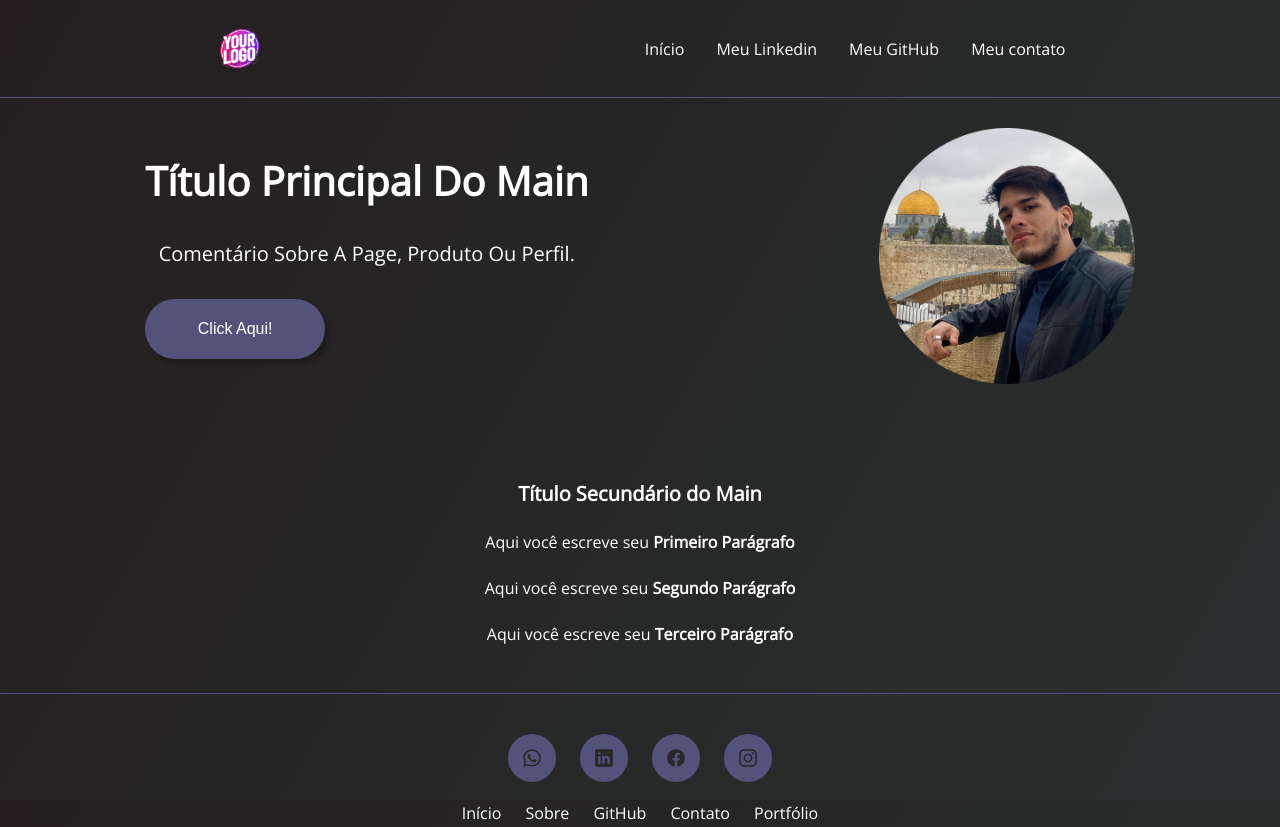
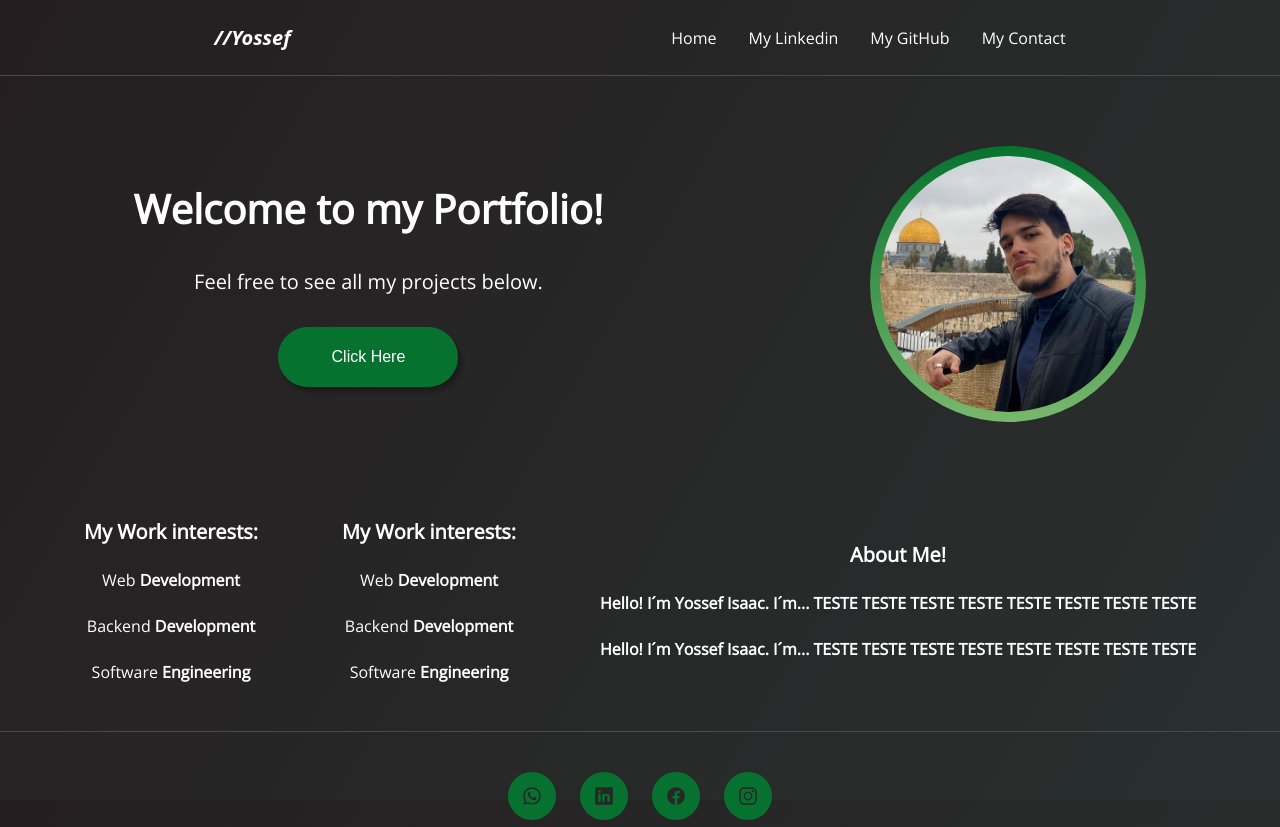
Before and after one commit to yossefisaac/Landing-Page-Portfolio, a plain HTML site: page index.html in a window 1280 px wide. Shown: the top 827 px of the page. Drawn offline with nearby package versions, Linux system fonts and the light colour scheme.

Commit message:
Add files via upload

```diff
--- /dev/null
+++ b/assets/CSS/style.css
@@ -0,0 +1,193 @@
+@import url('https://fonts.googleapis.com/css2?family=Open+Sans:wght@300&family=Roboto:wght@300&display=swap');
+*{
+    margin: 0;
+    padding: 0;
+    box-sizing: inherit;
+    text-decoration: none;
+}
+
+html{
+    height: 100%;
+}
+
+body{
+    background-image: linear-gradient(300deg, #29302f 0, #282c2b 25%, #272727 50%, #262324 75%, #241e20 100%);
+	font-family: 'Open Sans', sans-serif;
+    display: flex;
+    flex-direction: column;
+    min-height: 100%;
+    font-size: 100%;
+}
+
+a{
+    text-decoration: none;
+}
+
+/*CABECALHO DA PAGE*/
+.cabecalho{
+    display: flex;
+    flex-direction: row;
+    align-items: center;
+    justify-content: space-around;
+    padding: 24px;
+}
+.menu-cabecario{
+    display: flex;
+    gap: 32px;
+}
+.menu-cabecalho-item{
+    font-weight: 400;
+    color: #ffffff;
+}
+.menu-cabecalho-item:hover{
+    color: #07722f;
+    transition: 0.5s;
+}
+.cabecalho-nome{
+    font-weight: 400;
+    color: #FFFf;
+    font-family: system-ui, -apple-system, BlinkMacSystemFont, 'Segoe UI', Roboto, Oxygen, Ubuntu, Cantarell, 'Open Sans', 'Helvetica Neue', sans-serif;
+    font-style: italic;
+    font-size: 20px;
+}
+.cabecalho-nome:hover{
+    color: #07722f;
+    animation: 0.5s;
+}
+
+
+/*CONTEUDO DA PAGE*/
+.conteudo{
+    border-top: 0.4px solid #07722f;
+    text-align: center;
+    padding-top: 30px;
+    margin-top: auto;
+    color: #ffffff;
+    margin-bottom: 48px;
+    padding-top: 70px;
+}
+.conteudo-principal{
+    display: flex;
+    flex-direction: row;
+    align-items: center;
+    justify-content: space-around;
+}
+.conteudo-principal-escrito{
+    display: flex;
+    flex-direction: column;
+    align-items: center;
+    gap: 32px;
+}
+.conteudo-principal-escrito-titulo{
+    font-size: 40px;
+    font-weight: 400;
+}
+.conteudo-principal-escrito-subtitulo{
+    font-size: 20px;
+    font-weight: 400;
+}
+.conteudo-principal-escrito-botao{
+    background-color: #07722f;
+    width: 180px;
+    height: 60px;
+    border: none;
+    box-shadow: 4px 5px 4px rgba(0,0,0,0.25);
+    border-radius: 30px;
+    color: #ffffff;
+    font-size: 16px;
+    font-weight: 400;
+
+}
+.conteudo-principal-escrito-botao:hover{
+    background-color: white;
+    color:#52527a;
+    transition: 0.5s;
+}
+.conteudo-principal-imagem{
+    width: 20%;
+    padding: 10px; border-radius: 50%; display: inline-block;
+    background: #07722f;
+    background: -webkit-linear-gradient(#07722f, rgb(121, 184, 109));
+    background: -o-linear-gradient(#07722f, rgb(121, 184, 109));
+    background: -moz-linear-gradient(#07722f, rgb(121, 184, 109));
+    background: linear-gradient(#07722f, rgb(121, 184, 109));
+}
+
+.conteudo-secundario{
+    display: flex;
+    flex-direction: row;
+    align-items: center;
+    justify-content: space-evenly;
+}
+.conteudo-secundario-interesses{
+    display: flex;
+    flex-direction: column;
+    align-items: center;
+    gap: 24px;
+    margin-top: 48px;
+    padding-top: 48px;
+}
+.conteudo-secundario-sobre{
+    display: flex;
+    flex-direction: column;
+    align-items: center;
+    gap: 24px;
+    margin-top: 48px;
+    padding-top: 48px;
+}
+.conteudo-secundario-titulo{
+    font-weight: 400;
+    font-size: 20px;
+}
+.conteudo-secundario-paragrafo{
+    font-weight: 400;
+    font-size: 16px;
+}
+/*RODAPÉ DA PAGE*/
+footer{
+    border-top: 0.4px solid #07722f;
+    text-align: center;
+    text-transform: uppercase;
+    padding-top: 30px;
+    margin-top: auto;
+}
+
+footer li{
+    list-style: none;
+    margin: 10px;
+    display: inline-block;
+}
+
+.icons a{
+    background: #07722f;
+    color: #272727;
+    padding: 14px;
+    font-size: 20px;
+    border-radius: 100%;
+    display: flex;
+}
+.icons a:hover{
+    color: #ffffff;
+    transition: 0.5s;
+}
+
+.menu-rodape a{
+    color: #ffffff;
+    text-transform: capitalize;
+}
+.menu-rodape a:hover{
+    color: #07722f;
+    transition: 0.5s;
+}
+
+.footer-copyright{
+    background-color:#07722f;
+    color: #ffffff;
+    padding: 15px;
+    margin-top: 30px;
+    text-transform: capitalize;
+}
+
+.footer-copyright p{
+    margin-bottom: 0px;
+}
--- a/index.html
+++ b/index.html
@@ -4,8 +4,8 @@
     <meta charset="UTF-8">
     <meta name="viewport" content="width=device-width, initial-scale=1.0">
     <meta name="description" content = "Escreva aqui a descrição da sua Page">
-    <title>Portfolio Page</title>
-    <link rel="stylesheet" href="Estilo.css">
+    <title>Portfolio Page Yossef</title>
+    <link rel="stylesheet" href="./assets/CSS/style.css">
     <!--Ionicons-->
     <script type="module" src="https://unpkg.com/ionicons@5.5.2/dist/ionicons/ionicons.esm.js"></script>
     <!--Google Fonts-->
@@ -14,36 +14,49 @@
     <link href="https://fonts.googleapis.com/css2?family=Open+Sans:wght@300&display=swap" rel="stylesheet">
 </head>
 <body>
-
     <heeader class = "cabecalho"> <!-- Cabeçalho da Page. -->
-        <img href="#" class = "logo-cabecalho" src="https://raw.githubusercontent.com/yossefisaac/Landing-Page-Portfolio/main/images/LOGO%20QUALQUER.png">
+        <a href="index.html" class = cabecalho-nome> <strong>//Yossef</strong></a>
         <nav class = "menu-cabecario">
-            <a href="#" class = "menu-cabecario-item"> Início </a>
-            <a href="#" class = "menu-cabecario-item"> Meu Linkedin </a>
-            <a href="#" class = "menu-cabecario-item"> Meu GitHub </a>
-            <a href="#" class = "menu-cabecario-item"> Meu contato </a>
+            <a href="index.html" class = "menu-cabecalho-item"> Home </a>
+            <a href="https://www.linkedin.com/in/yossef-isaac-de-oliveira-408abb23b/" target="_blank" class = "menu-cabecalho-item"> My Linkedin </a>
+            <a href="https://github.com/yossefisaac"  target="_blank" class = "menu-cabecalho-item"> My GitHub </a>
+            <a href="#" class = "menu-cabecalho-item"> My Contact </a>
         </nav>
     </heeader>
 
     <main class = "conteudo"> <!-- Meio da Page. -->
         <section class = "conteudo-principal">
            <div class = "conteudo-principal-escrito">
-            <h1 class = "conteudo-principal-escrito-titulo"> <strong>Título Principal do Main</strong></h1>
-            <h2 class = "conteudo-principal-escrito-subtitulo">Comentário sobre a page, produto ou perfil.</h2>
-            <button href="#" class = "conteudo-principal-escrito-botao">Click Aqui!</button>
+            <h1 class = "conteudo-principal-escrito-titulo"> <strong>Welcome to my Portfolio!</strong></h1>
+            <h2 class = "conteudo-principal-escrito-subtitulo">Feel free to see all my projects below.</h2>
+            <button href="#" class = "conteudo-principal-escrito-botao">Click Here</button>
            </div>
-           <img class = "conteudo-principal-imagem" src="https://raw.githubusercontent.com/yossefisaac/Landing-Page-Portfolio/main/images/FOTO%20QUALQUER.png">
+            <img class = "conteudo-principal-imagem" src="https://raw.githubusercontent.com/yossefisaac/Landing-Page-Portfolio/main/images/FOTO%20QUALQUER.png">
         </section>
 
         <section class = "conteudo-secundario">
-            <h3 class = "conteudo-secundario-titulo"><strong>Título Secundário do Main</strong></h3>
-            <p class = "conteudo-secundario-paragrafo">Aqui você escreve seu <strong>Primeiro Parágrafo</strong></p>
-            <p class = "conteudo-secundario-paragrafo">Aqui você escreve seu <strong>Segundo Parágrafo</strong></p>
-            <p class = "conteudo-secundario-paragrafo">Aqui você escreve seu <strong>Terceiro Parágrafo</strong></p>
+           <div class = "conteudo-secundario-interesses">
+                <h3 class = "conteudo-secundario-titulo"><strong>My Work interests:</strong></h3>
+                <p class = "conteudo-secundario-paragrafo">Web <strong>Development</strong></p>
+                <p class = "conteudo-secundario-paragrafo">Backend <strong>Development</strong></p>
+                <p class = "conteudo-secundario-paragrafo">Software <strong>Engineering</strong></p>
+           </div>
+           <div class = "conteudo-secundario-interesses">
+                <h3 class = "conteudo-secundario-titulo"><strong>My Work interests:</strong></h3>
+                <p class = "conteudo-secundario-paragrafo">Web <strong>Development</strong></p>
+                <p class = "conteudo-secundario-paragrafo">Backend <strong>Development</strong></p>
+                <p class = "conteudo-secundario-paragrafo">Software <strong>Engineering</strong></p>
+            </div>
+           <div class = "conteudo-secundario-sobre">
+                <h3 class = "conteudo-secundario-titulo"><strong>About Me!</strong></h3>
+                <p class = "conteudo-secundario-paragrafo"><strong> Hello! I´m Yossef Isaac. I´m... TESTE TESTE TESTE TESTE TESTE TESTE TESTE TESTE</strong></p>
+                <p class = "conteudo-secundario-paragrafo"><strong> Hello! I´m Yossef Isaac. I´m... TESTE TESTE TESTE TESTE TESTE TESTE TESTE TESTE</strong></p>
+            </div>
+
         </section>
     </main>
 
-    <footer><!-- Rodapé da Page. -->
+    <footer> <!-- Rodapé da Page. -->
             <ul class="icons">
                 <li><a href="#"><ion-icon name="logo-whatsapp"></ion-icon></a></li>
                 <li><a href="#"><ion-icon name="logo-linkedin"></ion-icon></a></li>
@@ -62,4 +75,5 @@
                 </div>
      </footer>
 </body>
+<script src="./assets/JS/main.js"></script>
 </html>
```
Also changed, not shown: assets/JS/main.js (added), images/LOGOYOSSEF.png (added).
